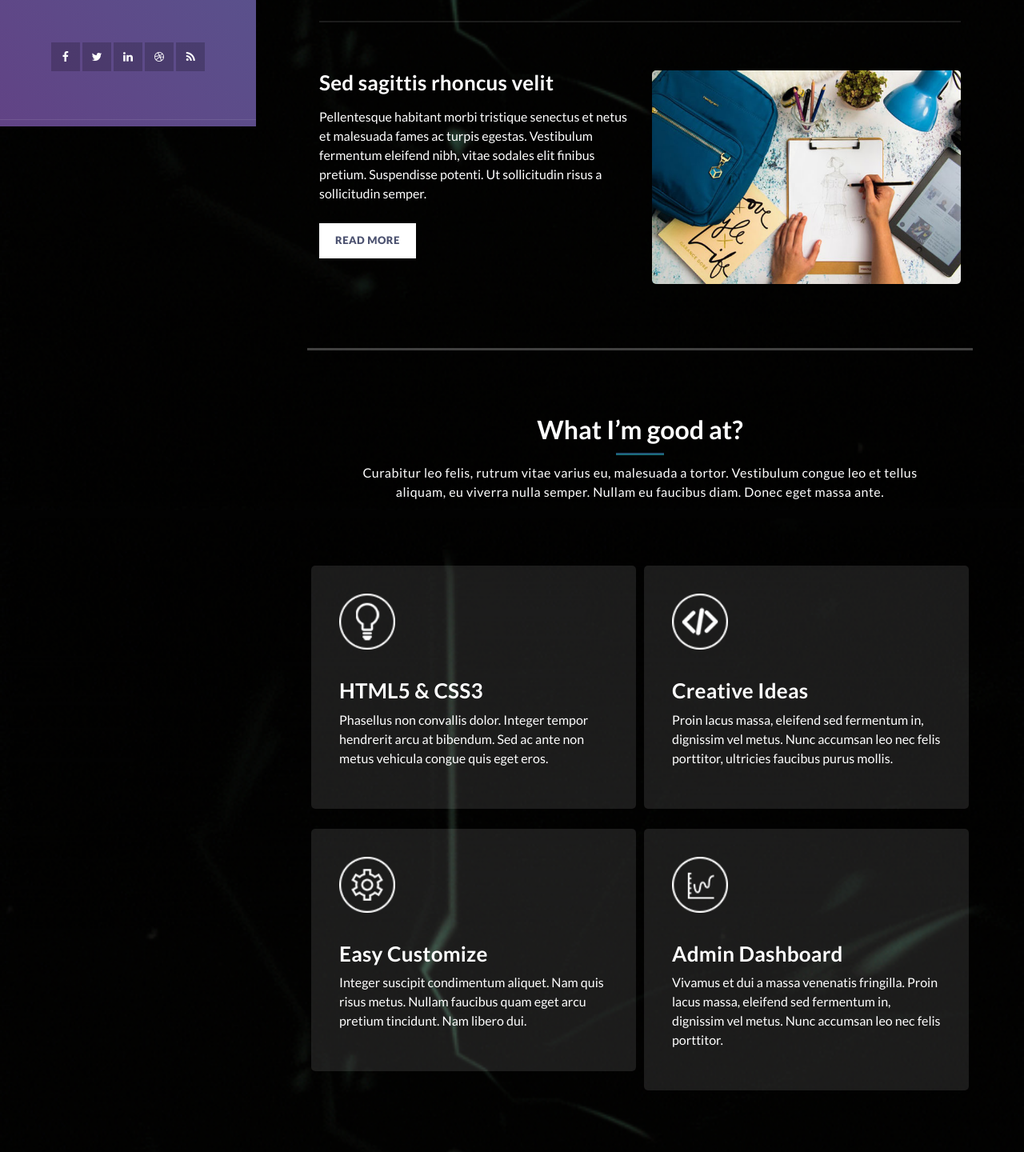
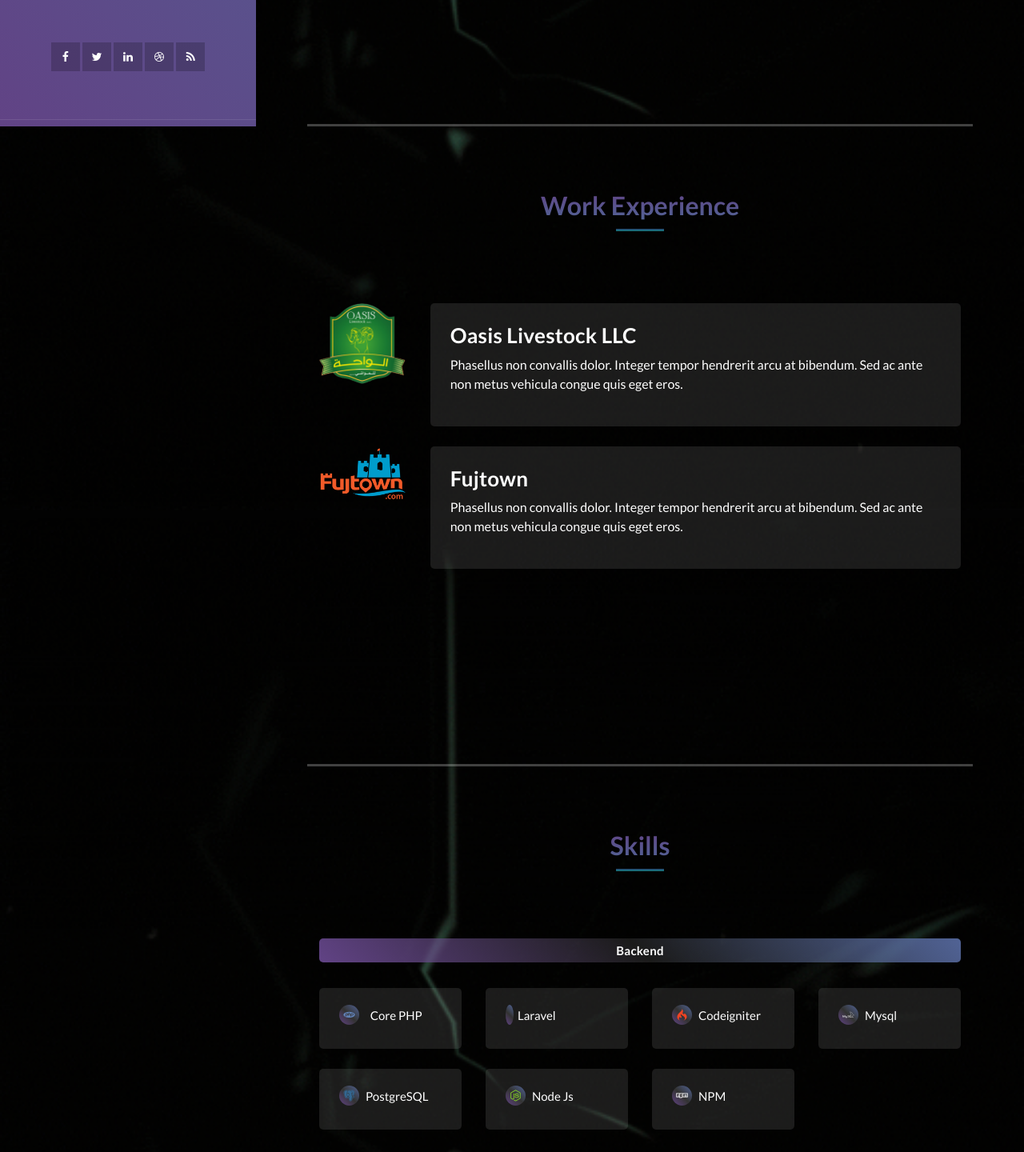
Before and after one commit to hasanulanees/hasanulanees.github.io, a plain HTML site: page index.html in a window 1280 px wide. Shown: the part 642-2082 px from the top of the page at 80% size. Drawn offline with nearby package versions, Linux system fonts and the light colour scheme.

Commit message:
update 5

```diff
--- a/assets/css/templatemo-style.css
+++ b/assets/css/templatemo-style.css
@@ -50,6 +50,12 @@ p {
     font-size: 16px;
     line-height: 24px;
     color: #fff;
+}
+
+.text-gradient {
+    background: -webkit-linear-gradient(#614385, #516395);
+    -webkit-background-clip: text;
+    -webkit-text-fill-color: transparent;
 }
 
 h4 {
@@ -441,7 +447,7 @@ button:hover {
 .service-item {
     margin-bottom: 25px;
     border-radius: 5px;
-    padding: 35px;
+    padding: 25px;
     background-color: rgba(250, 250, 250, 0.1);
     transition: all 0.5s;
     /* border: 2px dashed #516395; */
@@ -455,12 +461,17 @@ button:hover {
     transition: all 0.5s;
 }
 
+.service-item h5 {
+    font-size: 15px;
+}
+
 .service-item i {
-    width: 40px;
-    height: 40px;
-    padding: 10px;
+    width: 20px;
+    height: 20px;
+    padding: 5px;
     background: linear-gradient(45deg, #614385 0%, rgba(250, 250, 250, 0.1) 50%, #516395 100%);
     border-radius: 50%;
+    margin-right: 5px;
 }
 
 .service-item:hover {
@@ -697,9 +708,9 @@ figure.snip1321.hover:after {
 .skills-header {
     background: linear-gradient(45deg, #614385 0%, rgba(250, 250, 250, 0.1) 50%, #516395 100%);
     /* background: linear-gradient(#274472, rgba(250, 250, 250, 0.1)); */
-    padding: 8px;
+    padding: 6px;
     border-radius: 5px;
-    font-size: 22px;
+    font-size: 15px;
 }
 
 
--- a/index.html
+++ b/index.html
@@ -44,6 +44,7 @@ https://templatemo.com/tm-531-reflux
           <nav class="main-nav" role="navigation">
             <ul class="main-menu">
               <li><a href="#section1">About Me</a></li>
+              <!-- <li><a href="#section5">Education</a></li> -->
               <li><a href="#section2">Work Experience</a></li>
               <li><a href="#section3">Skills</a></li>
               <li><a href="#section4">Contact Me</a></li>
@@ -78,7 +79,7 @@ https://templatemo.com/tm-531-reflux
     <section class="section about-me" data-section="section1">
       <div class="container">
         <div class="section-heading">
-          <h2>About Me</h2>
+          <h2 class="text-gradient">About Me</h2>
           <div class="line-dec"></div>
           <span>I am a Full Stack Web Developer, a versatile software engineer skilled in both front-end and back-end
             development of web applications. I am capable of managing an entire web development project, from designing
@@ -86,53 +87,14 @@ https://templatemo.com/tm-531-reflux
             technical expertise, I am highly sought after for my ability to deliver complete and functional web
             solutions.</span>
         </div>
-        <div class="left-image-post">
-          <div class="row">
-            <div class="col-md-6">
-              <div class="left-image">
-                <img src="assets/images/left-image.jpg" alt="" />
-              </div>
-            </div>
-            <div class="col-md-6">
-              <div class="right-text">
-                <h4>Reflux HTML CSS Template</h4>
-                <p>
-                  Donec tristique feugiat lacus, at sollicitudin nunc euismod
-                  sed. Mauris viverra, erat non sagittis gravida, elit dui
-                  mollis ante, sit amet eleifend purus ligula eget eros. Sed
-                  tincidunt quam vitae neque pharetra dignissim eget ut
-                  libero.
-                </p>
-                <div class="white-button">
-                  <a href="#">Read More</a>
-                </div>
-              </div>
-            </div>
-          </div>
-        </div>
-        <div class="right-image-post">
-          <div class="row">
-            <div class="col-md-6">
-              <div class="left-text">
-                <h4>Sed sagittis rhoncus velit</h4>
-                <p>
-                  Pellentesque habitant morbi tristique senectus et netus et
-                  malesuada fames ac turpis egestas. Vestibulum fermentum
-                  eleifend nibh, vitae sodales elit finibus pretium.
-                  Suspendisse potenti. Ut sollicitudin risus a sollicitudin
-                  semper.
-                </p>
-                <div class="white-button">
-                  <a href="#">Read More</a>
-                </div>
-              </div>
-            </div>
-            <div class="col-md-6">
-              <div class="right-image">
-                <img src="assets/images/right-image.jpg" alt="" />
-              </div>
-            </div>
-          </div>
+      </div>
+      <div class="container">
+        <div class="col-md-12">
+          <h4 class="text-center skills-header">Highest Education</h4>
+          <a href="https://www.uoc.ac.in/"><img style="width: 200px;" src="./assets/images/uoc-logo.png"></a><strong>
+            Bachelors's in Computer
+            Application(BCA) -
+            (2014-2017)</strong>
         </div>
       </div>
     </section>
@@ -140,17 +102,16 @@ https://templatemo.com/tm-531-reflux
     <section class="section my-services" data-section="section2">
       <div class="container">
         <div class="section-heading">
-          <h2>What I’m good at?</h2>
+          <h2 class="text-gradient">Work Experience</h2>
           <div class="line-dec"></div>
-          <span>Curabitur leo felis, rutrum vitae varius eu, malesuada a tortor.
-            Vestibulum congue leo et tellus aliquam, eu viverra nulla semper.
-            Nullam eu faucibus diam. Donec eget massa ante.</span>
         </div>
         <div class="row">
-          <div class="col-md-6">
+          <div class="col-md-2">
+            <img width="100%" src="./assets/images/oasis-logo.png">
+          </div>
+          <div class="col-md-10">
             <div class="service-item">
-              <div class="first-service-icon service-icon"></div>
-              <h4>HTML5 &amp; CSS3</h4>
+              <h4>Oasis Livestock LLC</h4>
               <p>
                 Phasellus non convallis dolor. Integer tempor hendrerit arcu
                 at bibendum. Sed ac ante non metus vehicula congue quis eget
@@ -158,36 +119,16 @@ https://templatemo.com/tm-531-reflux
               </p>
             </div>
           </div>
-          <div class="col-md-6">
+          <div class="col-md-2">
+            <img width="100%" src="./assets/images/fujtown-logo.png">
+          </div>
+          <div class="col-md-10">
             <div class="service-item">
-              <div class="second-service-icon service-icon"></div>
-              <h4>Creative Ideas</h4>
+              <h4>Fujtown</h4>
               <p>
-                Proin lacus massa, eleifend sed fermentum in, dignissim vel
-                metus. Nunc accumsan leo nec felis porttitor, ultricies
-                faucibus purus mollis.
-              </p>
-            </div>
-          </div>
-          <div class="col-md-6">
-            <div class="service-item">
-              <div class="third-service-icon service-icon"></div>
-              <h4>Easy Customize</h4>
-              <p>
-                Integer suscipit condimentum aliquet. Nam quis risus metus.
-                Nullam faucibus quam eget arcu pretium tincidunt. Nam libero
-                dui.
-              </p>
-            </div>
-          </div>
-          <div class="col-md-6">
-            <div class="service-item">
-              <div class="fourth-service-icon service-icon"></div>
-              <h4>Admin Dashboard</h4>
-              <p>
-                Vivamus et dui a massa venenatis fringilla. Proin lacus massa,
-                eleifend sed fermentum in, dignissim vel metus. Nunc accumsan
-                leo nec felis porttitor.
+                Phasellus non convallis dolor. Integer tempor hendrerit arcu
+                at bibendum. Sed ac ante non metus vehicula congue quis eget
+                eros.
               </p>
             </div>
           </div>
@@ -198,7 +139,7 @@ https://templatemo.com/tm-531-reflux
     <section class="section my-work" data-section="section3">
       <div class="container">
         <div class="section-heading">
-          <h2>Skills</h2>
+          <h2 class="text-gradient">Skills</h2>
           <div class="line-dec"></div>
         </div>
         <br>
@@ -263,11 +204,7 @@ https://templatemo.com/tm-531-reflux
           <div class="col-md-3">
             <div class="service-item">
               <h5>
-
-
                 <i class="devicon-npm-original-wordmark"></i>
-
-
                 NPM
               </h5>
             </div>
@@ -469,7 +406,7 @@ https://templatemo.com/tm-531-reflux
     <section class="section contact-me" data-section="section4">
       <div class="container">
         <div class="section-heading">
-          <h2>Contact Me</h2>
+          <h2 class="text-gradient">Contact Me</h2>
           <div class="line-dec"></div>
         </div>
         <div class="row">
```
Also changed, not shown: assets/images/fujtown-logo.png (added), assets/images/oasis-logo.png (added), assets/images/timeline.png (added), assets/images/uoc-logo.png (added).
